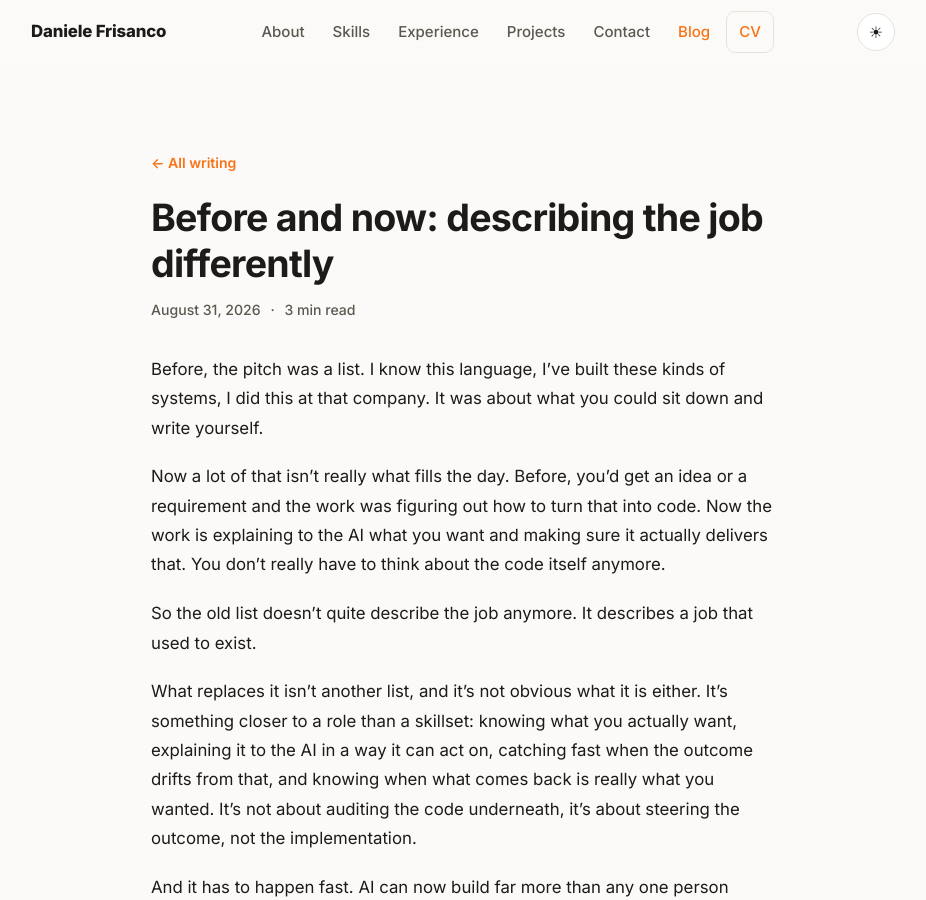
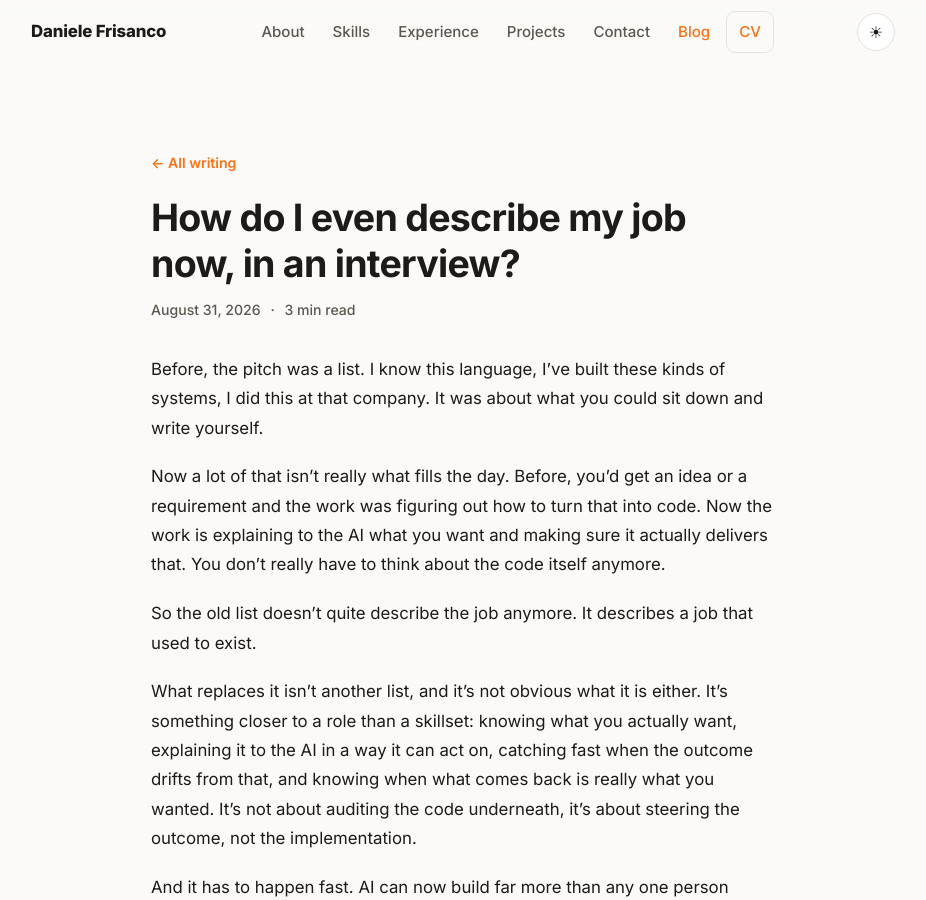
Before and after one commit to danielefrisanco/danielefrisanco.github.io, a Jekyll site: the page built from _posts/2026-08-31-describing-the-job-differently.md, in a window 1280 px wide and 900 px high. Shown: the whole window, without its empty margins (177-1103 px from the left). Built offline with Jekyll 4.4.1, drawn with Linux system fonts in a browser that asks for light colours.

Commit message:
Retitle the interview post as a question
Title becomes "How do I even describe my job now, in an interview?".
The URL slug is left unchanged so the published link keeps working.

Co-Authored-By: Claude Opus 5 <noreply@anthropic.com>

```diff
--- a/_posts/2026-08-31-describing-the-job-differently.md
+++ b/_posts/2026-08-31-describing-the-job-differently.md
@@ -1,6 +1,6 @@
 ---
 layout: post
-title: "Before and now: describing the job differently"
+title: "How do I even describe my job now, in an interview?"
 date: 2026-08-31 17:00:00 +0200
 description: "The old pitch was a list — languages, systems, companies. That list describes a job that used to exist. What replaces it is closer to a role than a skillset, and there is no clean noun for it yet."
 tags: [AI-Assisted Development, Engineering Practice, Career]
```
